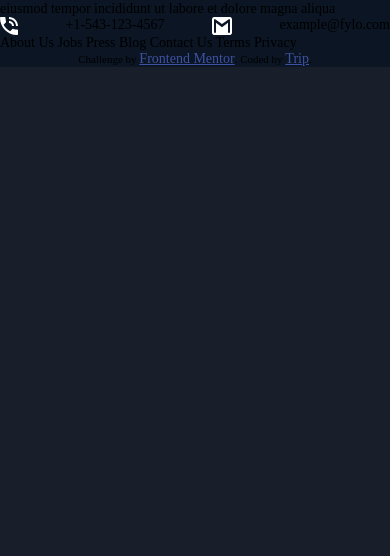
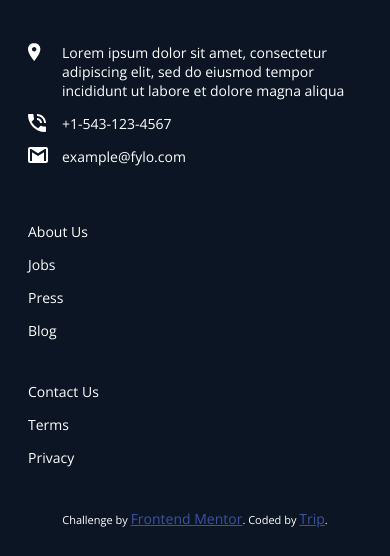
Before and after one commit to dhruvtrip/fylo-dark-challenge, a plain HTML site: page index.html in a window 390 px wide. Shown: the part 3571-4127 px from the top of the page. Before the commit the page ends 3638 px from the top, so only its background shows below. Drawn offline with nearby package versions, Linux system fonts and the light colour scheme.

Commit message:
mobile first - footer styled

```diff
--- a/index.html
+++ b/index.html
@@ -143,19 +143,29 @@
       <img class="logo" src="/images/logo.svg" alt="company logo">
 
       <div class="footer-container">
-        <img src="/images/icon-location.svg" alt="location icon"> Lorem ipsum dolor sit amet, consectetur adipiscing elit, sed do eiusmod tempor incididunt ut labore et
-        dolore magna aliqua
-        <img src="/images/icon-phone.svg" alt="phone icon">+1-543-123-4567
-        <img src="/images/icon-email.svg" alt="email icon"> example@fylo.com
+        <img src="/images/icon-location.svg" alt="location icon">
+        <span>
+          Lorem ipsum dolor sit amet, consectetur adipiscing elit, sed do eiusmod tempor incididunt ut labore et
+          dolore magna aliqua
+        </span>
+        <img src="/images/icon-phone.svg" alt="phone icon"><span>+1-543-123-4567</span>
+        <img src="/images/icon-email.svg" alt="email icon"> <span>example@fylo.com</span>
       </div>
-
-      About Us
-      Jobs
-      Press
-      Blog
-      Contact Us
-      Terms
-      Privacy
+      <div class="footer-container-1">
+        <ul>
+          <li>About Us</li>
+          <li>Jobs</li>
+          <li>Press</li>
+          <li>Blog</li>
+        </ul>
+      </div>
+      <div class="footer-container-2">
+        <ul>
+          <li>Contact Us</li>
+          <li>Terms</li>
+          <li>Privacy</li>
+        </ul>
+      </div>
 
       <p class="attribution">
         Challenge by <a href="https://www.frontendmentor.io?ref=challenge" target="_blank">Frontend Mentor</a>.
--- a/styles/style.scss
+++ b/styles/style.scss
@@ -10,6 +10,8 @@
     font-size: 14px;
     padding: 0;
     margin: 0;
+    color: $font-color;
+
 }
 
 
@@ -181,14 +183,27 @@ h1,h2,h3{
 
 footer{
     background-color: $bg-footer;
+    font-family: $font-stack-secondary;
+    padding:2rem;
     .logo{
         width: 50%;
     }
     .footer-container{
-        display: flex;
-        flex-wrap: wrap;
-        justify-content: space-between;
+        margin: 4em 0;
+        display: grid;
+        grid-template-columns: repeat(2, auto);
+        gap: 1em;
+        img{max-width: 100%;}
+
     }
+    ul{
+        list-style-type: none;
+        margin:3em 0em;
+        li{
+            margin:1em 0;
+        }
+    }
+
 }
 
 // desktop
```
Also changed, not shown: styles/style.css, 1 other file.
